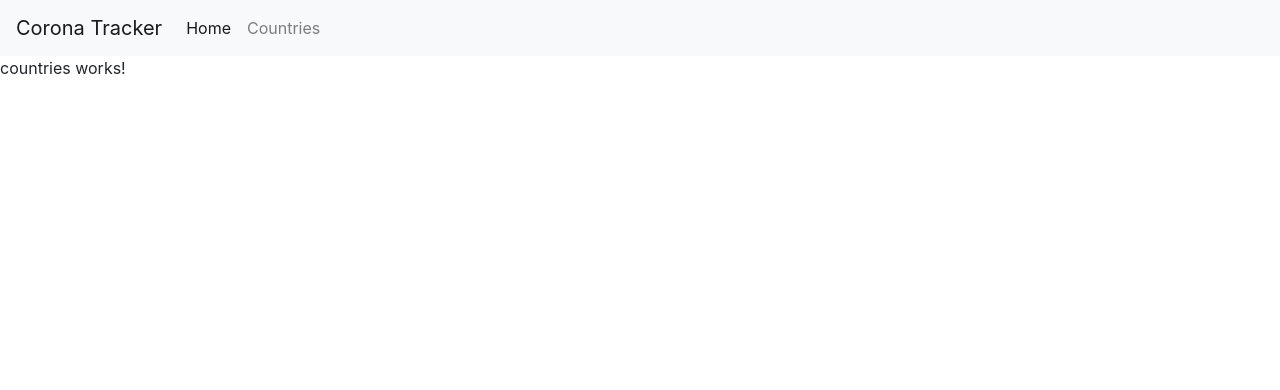
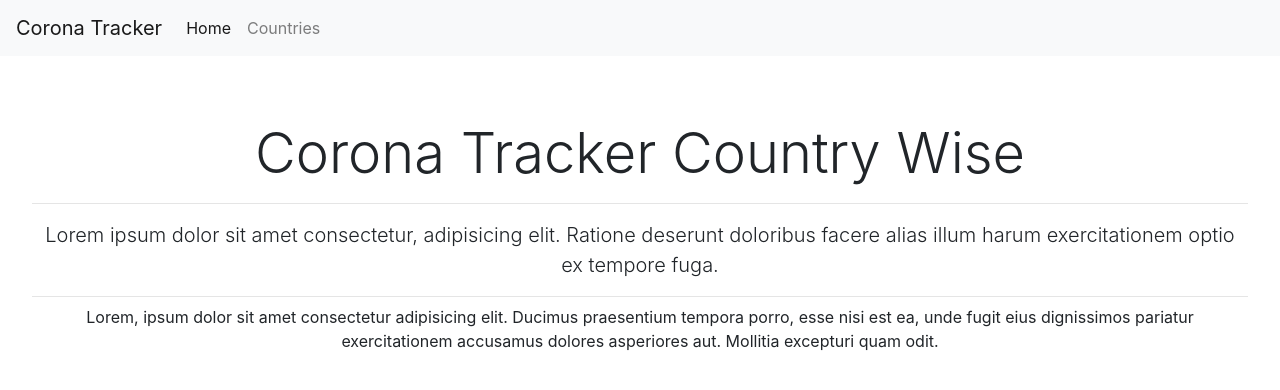
Before and after one commit to k61b/Covid-Case-Tracking, an Angular app: page /countries in a window 1280 px wide. Shown: the top 390 px of the page. Built offline with nearby package versions, Linux system fonts and the light colour scheme.

Commit message:
Page Schema

```diff
--- a/src/app/components/countries/countries.component.html
+++ b/src/app/components/countries/countries.component.html
@@ -1 +1,14 @@
-<p>countries works!</p>
+<div class="jumbotron bg-white text-center">
+    <h1 class="display-4">Corona Tracker Country Wise</h1>
+    <hr>
+    <p class="lead">
+        Lorem ipsum dolor sit amet consectetur, adipisicing elit. Ratione deserunt doloribus facere alias
+        illum harum exercitationem optio ex tempore fuga.
+    </p>
+    <hr class="my-2">
+    <p>
+        Lorem, ipsum dolor sit amet consectetur adipisicing elit. Ducimus praesentium tempora porro, esse nisi est ea,
+        unde fugit eius dignissimos pariatur exercitationem accusamus dolores asperiores aut. Mollitia excepturi quam
+        odit.
+    </p>
+</div>
```
